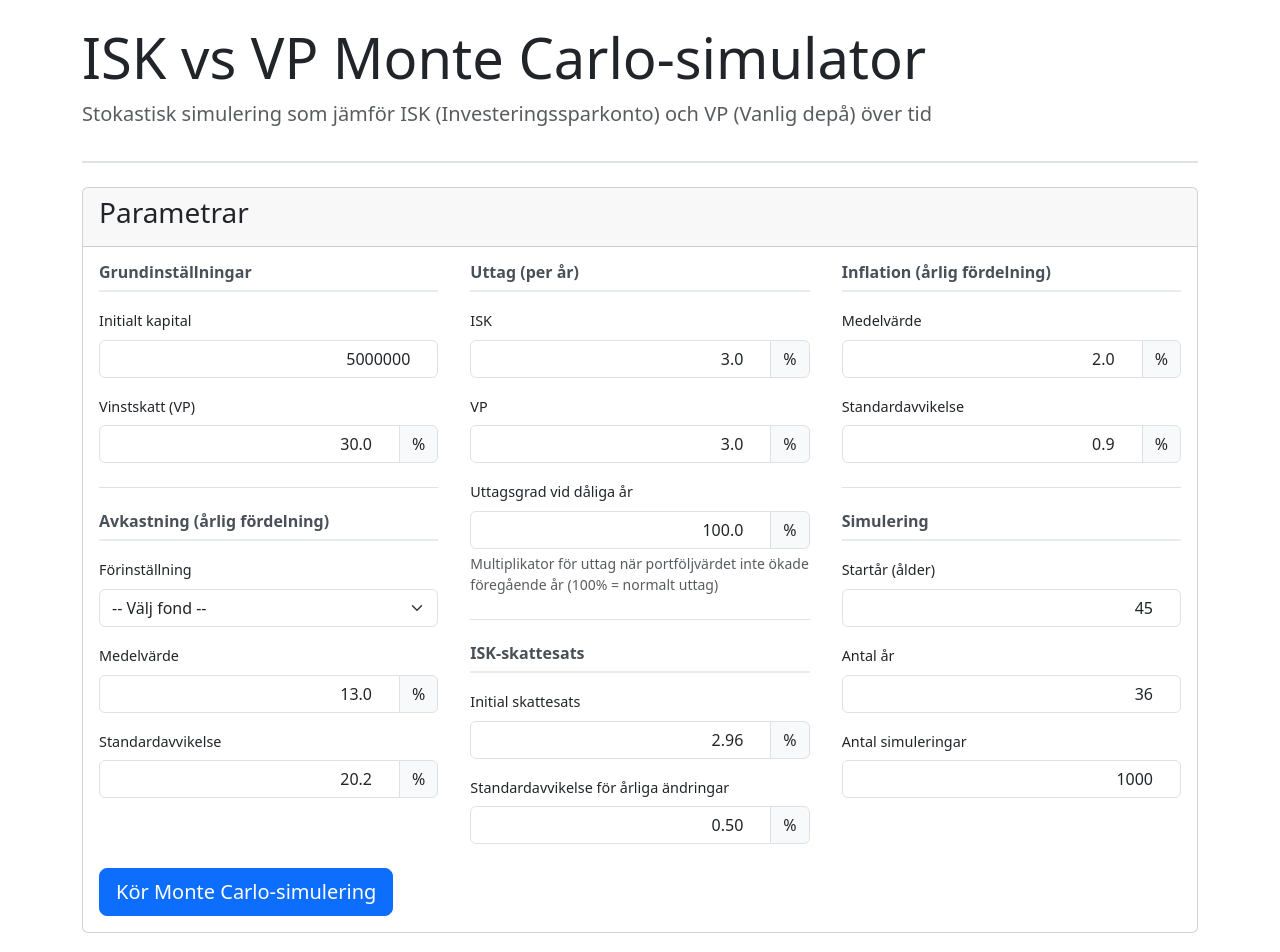
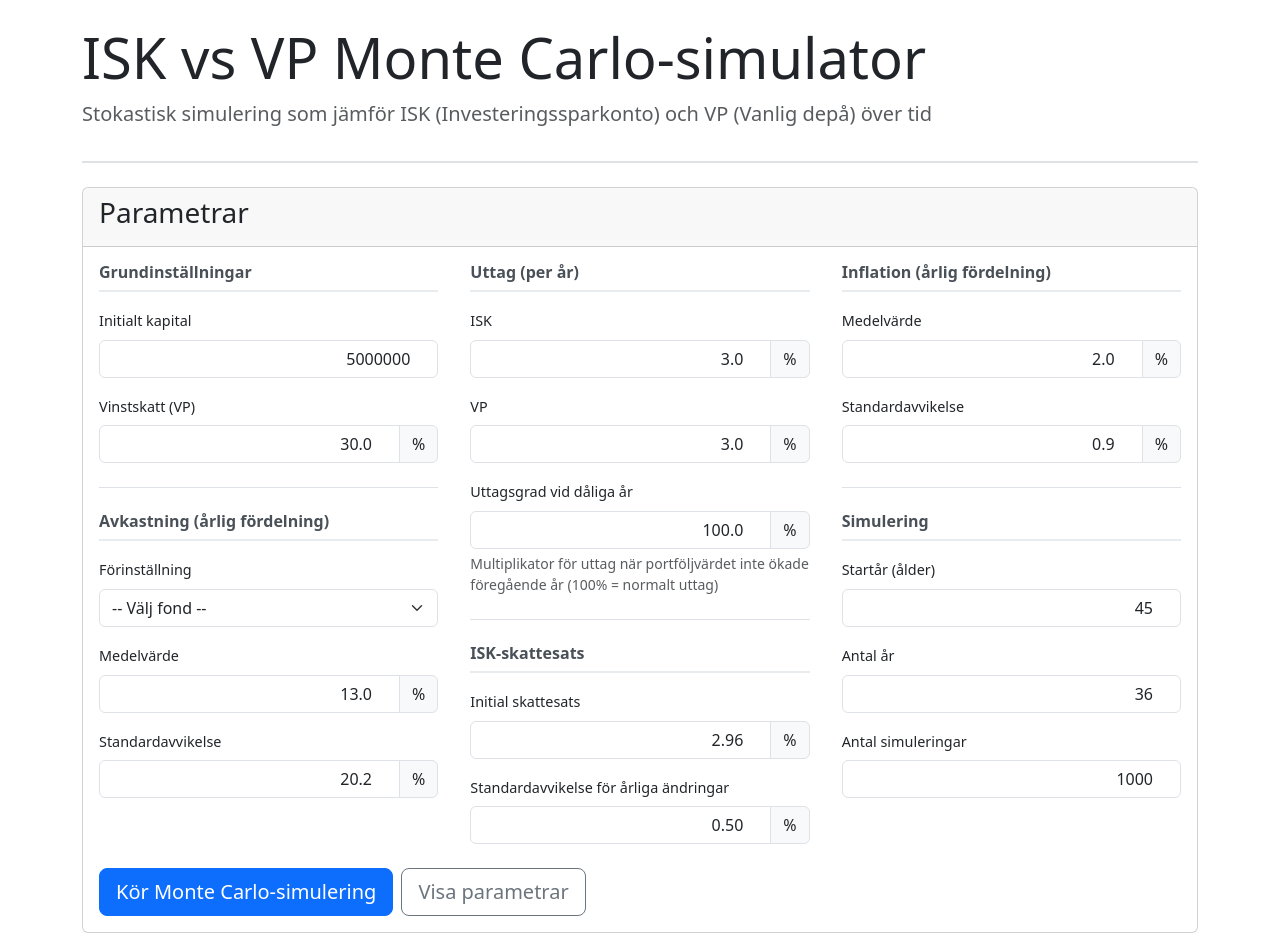
Before and after one commit to tommie/iskvsvp, a Vue app: page / in a window 1280 px wide. Shown: the top 952 px of the page. Built offline with nearby package versions, Linux system fonts and the light colour scheme.

Commit message:
Hides parameter output by default to declutter.

```diff
--- a/src/components/InputParameters.vue
+++ b/src/components/InputParameters.vue
@@ -21,6 +21,7 @@ const {
   simulationCount,
   isRunning,
   progress,
+  showStochasticParameters,
 } = storeToRefs(store)
 
 const rorPreset = ref('')
@@ -315,6 +316,14 @@ const handleRunSimulation = async () => {
           {{ isRunning ? 'Kör simulering...' : 'Kör Monte Carlo-simulering' }}
         </button>
 
+        <button
+          class="btn btn-outline-secondary btn-lg ms-2"
+          @click="showStochasticParameters = !showStochasticParameters"
+          :disabled="isRunning"
+        >
+          {{ showStochasticParameters ? 'Dölj parametrar' : 'Visa parametrar' }}
+        </button>
+
         <div v-if="isRunning" class="mt-3">
           <div class="progress">
             <div
--- a/src/components/ParameterVisualization.vue
+++ b/src/components/ParameterVisualization.vue
@@ -5,7 +5,7 @@ import { ref, watch, onMounted, nextTick } from 'vue'
 import * as d3 from 'd3'
 
 const store = useCalculatorStore()
-const { results } = storeToRefs(store)
+const { results, showStochasticParameters } = storeToRefs(store)
 
 const rorSvgRef = ref<SVGSVGElement | null>(null)
 const rorContainerRef = ref<HTMLDivElement | null>(null)
@@ -192,6 +192,15 @@ watch(results, async () => {
   drawAllCharts()
 })
 
+// Watch for visibility changes
+watch(showStochasticParameters, async (newValue) => {
+  if (newValue) {
+    // Wait for DOM to update with visible elements
+    await nextTick()
+    drawAllCharts()
+  }
+})
+
 // Redraw on window resize
 onMounted(() => {
   const handleResize = () => {
@@ -209,7 +218,7 @@ onMounted(() => {
 </script>
 
 <template>
-  <div v-if="results.length > 0">
+  <div v-if="results.length > 0 && showStochasticParameters">
     <!-- ROR Chart -->
     <div class="card mb-4">
       <div class="card-header">
--- a/src/components/SummaryStatistics.vue
+++ b/src/components/SummaryStatistics.vue
@@ -4,7 +4,7 @@ import { storeToRefs } from 'pinia'
 import { computed } from 'vue'
 
 const store = useCalculatorStore()
-const { statistics } = storeToRefs(store)
+const { statistics, showStochasticParameters } = storeToRefs(store)
 
 const formatNumber = (value: number | undefined): string => {
   if (value == null || isNaN(value)) return '-'
@@ -328,6 +328,7 @@ const hasResults = computed(() => statistics.value !== null)
             </tr>
 
             <!-- Annual Averages -->
+            <template v-if="showStochasticParameters">
               <tr class="table-light">
                 <th rowspan="3" class="align-middle" scope="row">Genomsnitt per år</th>
                 <th scope="row">Avkastning</th>
@@ -359,6 +360,7 @@ const hasResults = computed(() => statistics.value !== null)
                 <td>{{ formatPercent(statistics?.mean.averageInflationRate) }}</td>
                 <td>{{ formatPercent(statistics?.stdDev.averageInflationRate) }}</td>
               </tr>
+            </template>
           </tbody>
         </table>
       </div>
--- a/src/stores/calculator.ts
+++ b/src/stores/calculator.ts
@@ -32,6 +32,7 @@ export const useCalculatorStore = defineStore('calculator', () => {
   const results = ref<SimulationResult[]>([])
   const statistics = ref<SimulationStatistics | null>(null)
   const timeSeriesData = ref<TimeSeriesPoint[]>([])
+  const showStochasticParameters = ref(false)
 
   // Computed parameters object
   const parameters = computed<InputParameters>(() => ({
@@ -133,6 +134,7 @@ export const useCalculatorStore = defineStore('calculator', () => {
     results,
     statistics,
     timeSeriesData,
+    showStochasticParameters,
     parameters,
 
     // Actions
```
Lines whose indentation alone changed are shown as unchanged.
